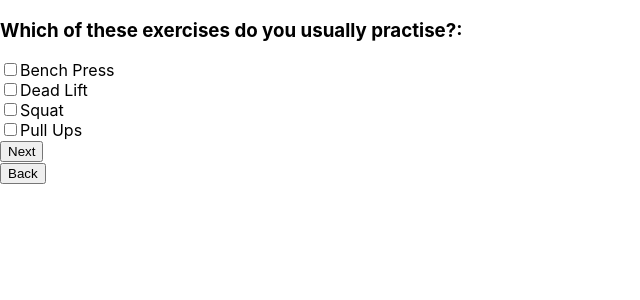
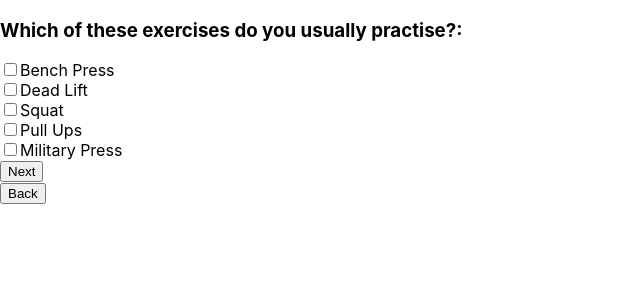
Before and after one commit to Alazib/gymWorkout, a React (Create React App) app: page /exercises in a window 1280 px wide. Shown: the top 300 px of the page, without its empty margins (0-640 px from the left). Built offline with nearby package versions, Linux system fonts and the light colour scheme; the HTML template or start-up script is replaced by a standard one.

Commit message:
exercise military press added

```diff
--- a/src/components/Exercises.js
+++ b/src/components/Exercises.js
@@ -147,6 +147,18 @@ function Exercises() {
             onChange={handleInputChange}
           ></Input>
         </div>
+        <div className="military-press">
+          <Input
+            htmlFor="Military Press"
+            title="Military Press"
+            id="militaryPress"
+            name="Military Press"
+            type="checkbox"
+            value="Military Press"
+            checked={userExercisesId.includes("militaryPress")}
+            onChange={handleInputChange}
+          ></Input>
+        </div>
         <button>Next</button>
       </form>
       <button onClick={goBack}>Back</button>
--- a/src/components/Summary.js
+++ b/src/components/Summary.js
@@ -49,7 +49,10 @@ function Summary() {
             <div>Squat: {exercisesAndWeights.squat} kg</div>
           )}
           {exercisesAndWeights.pullUps && (
-            <div>Squat: {exercisesAndWeights.pullUps} reps.</div>
+            <div>Squat: {exercisesAndWeights.pullUps} kg</div>
+          )}
+          {exercisesAndWeights.militaryPress && (
+            <div>Military Press: {exercisesAndWeights.militaryPress} kg</div>
           )}
         </div>
       </div>
```
